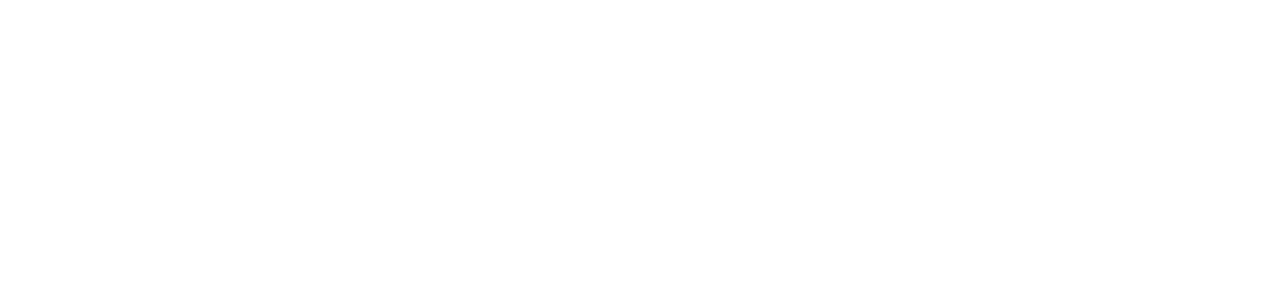
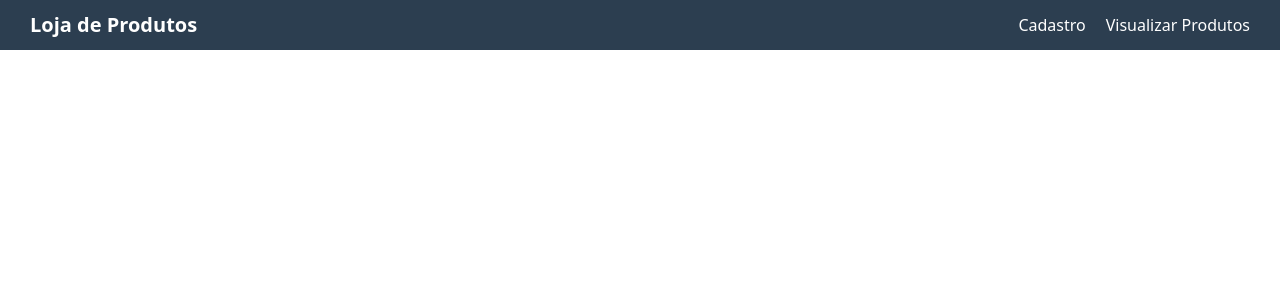
Before and after one commit to leonardopenz/JMT-revisao-frontend, a React app: page / in a window 1280 px wide. Before the commit this address had no page. Shown: the top 300 px of the page. Built offline with nearby package versions, Linux system fonts and the light colour scheme; the HTML template or start-up script is replaced by a standard one.

Commit message:
Adicionado componente Header para melhor funcionalidade

```diff
--- a/src/App.jsx
+++ b/src/App.jsx
@@ -1,4 +1,5 @@
 import { Route, Routes } from "react-router";
+import Header from "./components/header/Header";
 import CadastroProduto from "./pages/Produto/CadastroProduto";
 import Produtos from "./pages/Produto/Listagem";
 
@@ -13,6 +14,7 @@
 function AppContent() {
   return (
     <>
+      <Header></Header>
       <Routes>
         <Route path="/novo-produto" Component={CadastroProduto}></Route>
         <Route path="/produtos" Component={Produtos}></Route>
--- /dev/null
+++ b/src/components/header/Header.css
@@ -0,0 +1,34 @@
+.header {
+  background: #2c3e50;
+  padding: 15px 30px;
+  color: white;
+}
+
+.nav {
+  display: flex;
+  justify-content: space-between;
+  align-items: center;
+}
+
+.logo {
+  font-size: 20px;
+  font-weight: bold;
+}
+
+.nav-links {
+  list-style: none;
+  display: flex;
+  gap: 20px;
+  margin: 0;
+  padding: 0;
+}
+
+.nav-links li a {
+  color: white;
+  text-decoration: none;
+  font-weight: 500;
+}
+
+.nav-links li a:hover {
+  text-decoration: underline;
+}
--- /dev/null
+++ b/src/components/header/Header.jsx
@@ -0,0 +1,21 @@
+import React from "react";
+import { Link } from "react-router-dom";
+import "./Header.css";
+
+export default function Header() {
+  return (
+    <header className="header">
+      <nav className="nav">
+        <h1 className="logo">Loja de Produtos</h1>
+        <ul className="nav-links">
+          <li>
+            <Link to="/novo-produto">Cadastro</Link>
+          </li>
+          <li>
+            <Link to="/produtos">Visualizar Produtos</Link>
+          </li>
+        </ul>
+      </nav>
+    </header>
+  );
+}
--- a/src/index.css
+++ b/src/index.css
@@ -1,14 +1,125 @@
-:root {
+html,
+body,
+div,
+span,
+applet,
+object,
+iframe,
+h1,
+h2,
+h3,
+h4,
+h5,
+h6,
+p,
+blockquote,
+pre,
+a,
+abbr,
+acronym,
+address,
+big,
+cite,
+code,
+del,
+dfn,
+em,
+img,
+ins,
+kbd,
+q,
+s,
+samp,
+small,
+strike,
+strong,
+sub,
+sup,
+tt,
+var,
+b,
+u,
+i,
+center,
+dl,
+dt,
+dd,
+ol,
+ul,
+li,
+fieldset,
+form,
+label,
+legend,
+table,
+caption,
+tbody,
+tfoot,
+thead,
+tr,
+th,
+td,
+article,
+aside,
+canvas,
+details,
+embed,
+figure,
+figcaption,
+footer,
+header,
+hgroup,
+menu,
+nav,
+output,
+ruby,
+section,
+summary,
+time,
+mark,
+audio,
+video {
+  margin: 0;
+  padding: 0;
+  border: 0;
+  font-size: 100%;
+  font: inherit;
+  vertical-align: baseline;
   font-family: system-ui, Avenir, Helvetica, Arial, sans-serif;
-  line-height: 1.5;
-  font-weight: 400;
-
-  /* color-scheme: light dark;
-  color: rgba(255, 255, 255, 0.87);
-  background-color: #242424; */
-
-  /* font-synthesis: none;
-  text-rendering: optimizeLegibility;
-  -webkit-font-smoothing: antialiased;
-  -moz-osx-font-smoothing: grayscale; */
 }
+/* HTML5 display-role reset for older browsers */
+article,
+aside,
+details,
+figcaption,
+figure,
+footer,
+header,
+hgroup,
+menu,
+nav,
+section {
+  display: block;
+}
+body {
+  line-height: 1;
+}
+ol,
+ul {
+  list-style: none;
+}
+blockquote,
+q {
+  quotes: none;
+}
+blockquote:before,
+blockquote:after,
+q:before,
+q:after {
+  content: "";
+  content: none;
+}
+table {
+  border-collapse: collapse;
+  border-spacing: 0;
+}
```
